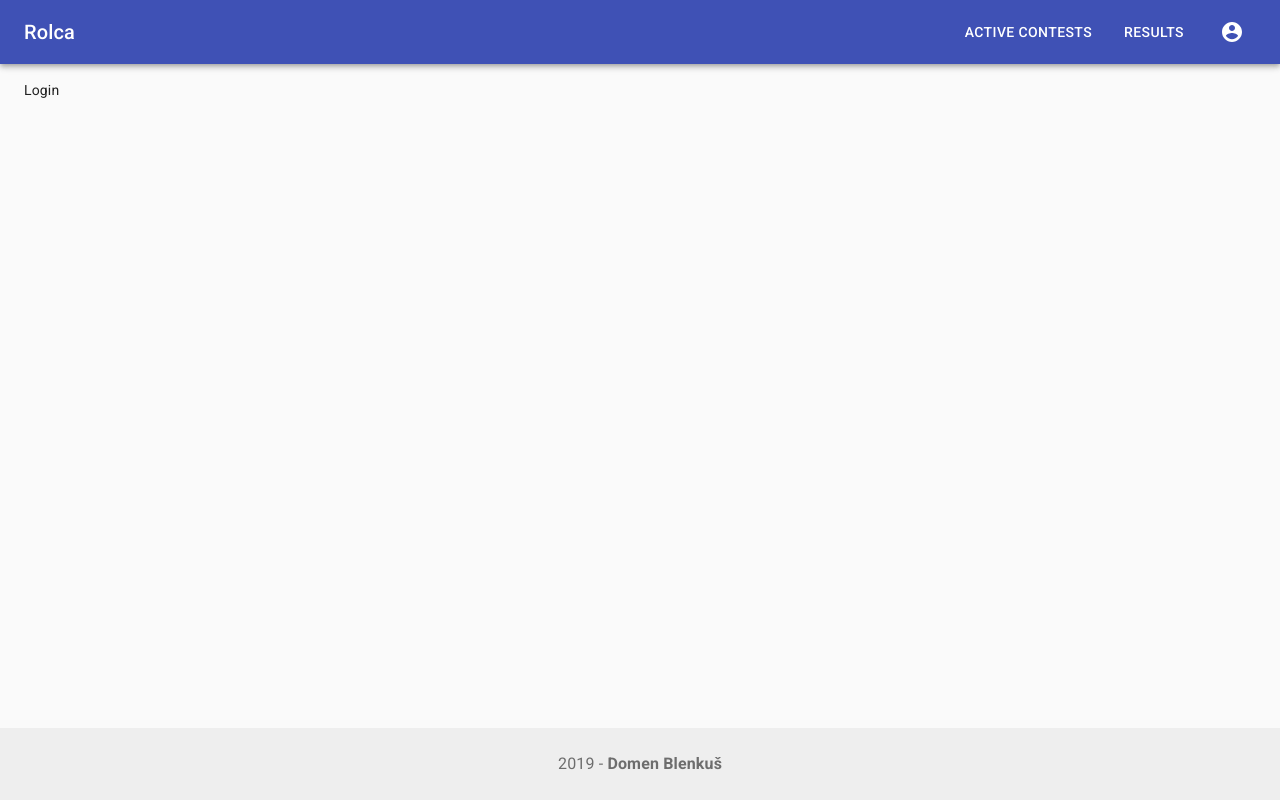
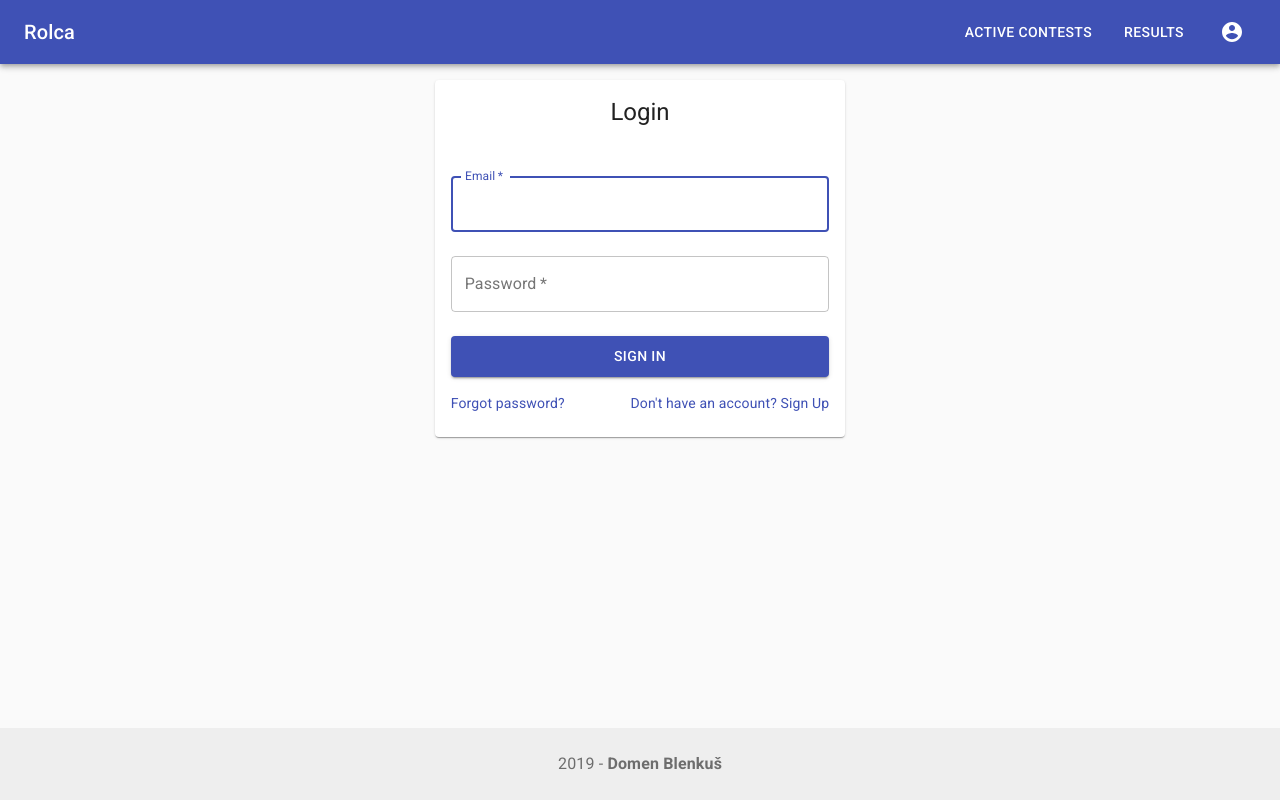
Before and after one commit to dblenkus/rolca-ui, a React (Create React App) app: page /login in a window 1280 px wide. Built offline with nearby package versions, Linux system fonts and the light colour scheme.

Commit message:
Add login

```diff
--- a/package.json
+++ b/package.json
@@ -5,6 +5,7 @@
     "dependencies": {
         "@material-ui/core": "^4.9.7",
         "@material-ui/icons": "^4.9.1",
+        "@material-ui/lab": "^4.0.0-alpha.51",
         "@testing-library/jest-dom": "^4.2.4",
         "@testing-library/react": "^9.3.2",
         "@testing-library/user-event": "^7.1.2",
@@ -13,6 +14,7 @@
         "@types/node": "^12.0.0",
         "@types/react": "^16.9.0",
         "@types/react-dom": "^16.9.0",
+        "axios": "^0.19.2",
         "lodash": "^4.17.15",
         "react": "^16.13.1",
         "react-dom": "^16.13.1",
--- /dev/null
+++ b/src/components/Auth/AuthProvider.tsx
@@ -0,0 +1,76 @@
+import React from 'react';
+
+import { isEmpty } from 'lodash';
+
+import UserService from '../../services/UserService';
+
+interface AuthProviderProps {
+    children: React.ReactNode;
+}
+
+interface AuthProviderState {
+    user: {} | { token: string; expires: string };
+}
+
+export const userContext = React.createContext({
+    user: {},
+    login: (email: string, password: string) => {},
+    logout: () => {},
+    isLoggedIn: (): boolean => {
+        return false;
+    },
+});
+
+class AuthProvider extends React.Component<AuthProviderProps, AuthProviderState> {
+    state = {
+        user: {},
+    };
+
+    constructor(props: AuthProviderProps) {
+        super(props);
+
+        this.state = { user: this.loadData() };
+    }
+
+    saveData = (data: any) => {
+        localStorage.setItem('token', JSON.stringify(data));
+    };
+
+    loadData = () => {
+        const tokenString = localStorage.getItem('token');
+        if (!tokenString) return {};
+
+        let user = {};
+        try {
+            user = JSON.parse(tokenString);
+        } catch {
+            localStorage.removeItem('token');
+        }
+        return user;
+    };
+
+    login = async (email: string, password: string): Promise<void> => {
+        const { data } = await UserService.login(email, password);
+        this.setState({ user: data });
+        this.saveData(data);
+    };
+
+    logout = () => {
+        this.setState({ user: {} });
+        this.saveData({});
+    };
+
+    isLoggedIn = (): boolean => !isEmpty(this.state.user);
+
+    render() {
+        const context = {
+            user: this.state.user,
+            login: this.login,
+            logout: this.logout,
+            isLoggedIn: this.isLoggedIn,
+        };
+        return <userContext.Provider value={context}>{this.props.children}</userContext.Provider>;
+    }
+}
+
+export default AuthProvider;
--- /dev/null
+++ b/src/components/Auth/Login.tsx
@@ -0,0 +1,36 @@
+import React from 'react';
+
+import { Card, CardContent, CardHeader, Grid, Link } from '@material-ui/core';
+
+import LoginForm from './LoginForm';
+
+interface LoginProps {
+    location?: string;
+}
+
+const Login: React.FC<LoginProps> = () => (
+    <Grid container justify="center">
+        <Grid item xs={12} sm={6} md={4}>
+            <Card>
+                <CardHeader title="Login" titleTypographyProps={{ align: 'center' }} />
+                <CardContent>
+                    <LoginForm />
+                    <Grid container>
+                        <Grid item xs>
+                            <Link href="#" variant="body2">
+                                Forgot password?
+                            </Link>
+                        </Grid>
+                        <Grid item>
+                            <Link href="#" variant="body2">
+                                Don't have an account? Sign Up
+                            </Link>
+                        </Grid>
+                    </Grid>
+                </CardContent>
+            </Card>
+        </Grid>
+    </Grid>
+);
+
+export default Login;
--- /dev/null
+++ b/src/components/Auth/LoginForm.tsx
@@ -0,0 +1,145 @@
+import React from 'react';
+
+import { Button } from '@material-ui/core';
+import { Theme, withStyles, WithStyles } from '@material-ui/core/styles';
+import { Alert } from '@material-ui/lab';
+
+import { Redirect, RouteComponentProps, withRouter } from 'react-router-dom';
+
+import InputField, { IInputChangeEvent } from '../Field/InputField';
+
+import { userContext } from './AuthProvider';
+
+interface LoginFormProps extends WithStyles<typeof styles>, RouteComponentProps {}
+
+interface IFields {
+    email: string;
+    password: string;
+    [key: string]: string;
+}
+
+interface Errors {
+    email: null | Array<string>;
+    password: null | Array<string>;
+    non_field_errors: null | Array<string>;
+    [key: string]: any;
+}
+
+interface LoginFormState {
+    fields: IFields;
+    errors: Errors;
+    redirect: boolean;
+}
+
+interface LocationState {
+    from?: { pathname: string };
+}
+
+const styles = ({ spacing }: Theme) => ({
+    submit: {
+        margin: spacing(2, 0, 2),
+        padding: spacing(1),
+    },
+    alert: {
+        margin: spacing(2, 0, 0),
+    },
+});
+
+class LoginForm extends React.Component<LoginFormProps, LoginFormState> {
+    static contextType = userContext;
+
+    state = {
+        fields: {
+            email: '',
+            password: '',
+        },
+        errors: {
+            email: null,
+            password: null,
+            non_field_errors: null,
+        },
+        redirect: false,
+    };
+
+    handleLogin = async (event: React.FormEvent): Promise<void> => {
+        event.preventDefault();
+        try {
+            const { email, password } = this.state.fields;
+            await this.context.login(email, password);
+            this.setState({ redirect: true });
+        } catch (error) {
+            this.setState({ errors: error.response.data });
+        }
+    };
+
+    onInputChange = ({ name, value }: IInputChangeEvent): void => {
+        this.setState((state) => {
+            const fields: IFields = Object.assign({}, state.fields);
+            const errors: Errors = Object.assign({}, state.errors);
+            fields[name] = value;
+            errors[name] = null;
+            errors.non_field_errors = null;
+            return { fields, errors };
+        });
+    };
+
+    getError = (field: string): string => {
+        const errors: Errors = this.state.errors;
+        return errors[field] ? errors[field].join(' ') : null;
+    };
+
+    render() {
+        const { redirect } = this.state;
+        if (redirect) {
+            const { location } = this.props;
+            const state = location.state as LocationState;
+            const from = state?.from?.pathname || '/';
+            return <Redirect to={from} />;
+        }
+
+        const { classes } = this.props;
+
+        return (
+            <form onSubmit={this.handleLogin}>
+                <InputField
+                    name="email"
+                    label="Email"
+                    value={this.state.fields.email}
+                    error={this.getError('email')}
+                    autoComplete="email"
+                    autoFocus
+                    required
+                    onChange={this.onInputChange}
+                />
+                <InputField
+                    name="password"
+                    label="Password"
+                    value={this.state.fields.password}
+                    error={this.getError('password')}
+                    autoComplete="current-password"
+                    type="password"
+                    required
+                    onChange={this.onInputChange}
+                />
+                {this.getError('non_field_errors') !== null ? (
+                    <Alert severity="error" className={classes.alert}>
+                        {this.getError('non_field_errors')}
+                    </Alert>
+                ) : (
+                    false
+                )}
+                <Button
+                    type="submit"
+                    fullWidth
+                    variant="contained"
+                    color="primary"
+                    className={classes.submit}
+                >
+                    Sign In
+                </Button>
+            </form>
+        );
+    }
+}
+
+export default withStyles(styles)(withRouter(LoginForm));
--- /dev/null
+++ b/src/components/Auth/PrivateRoute.tsx
@@ -0,0 +1,29 @@
+import React from 'react';
+import { Route, RouteProps, Redirect } from 'react-router-dom';
+
+import { userContext } from '../../components/Auth/AuthProvider';
+
+const PrivateRoute: React.FC<RouteProps> = ({ children, component, ...rest }) => {
+    const user = React.useContext(userContext);
+
+    return (
+        <Route
+            {...rest}
+            render={({ location }) =>
+                // fakeAuth.isAuthenticated ? (
+                user.isLoggedIn() ? (
+                    React.createElement(component || '')
+                ) : (
+                    <Redirect
+                        to={{
+                            pathname: '/login',
+                            state: { from: location },
+                        }}
+                    />
+                )
+            }
+        />
+    );
+};
+
+export default PrivateRoute;
--- a/src/components/Field/InputField.tsx
+++ b/src/components/Field/InputField.tsx
@@ -11,6 +11,7 @@ interface InputFieldProps {
     name: string;
     label: string;
     value: string;
+    error: string | null;
     autoComplete: string;
     type: string;
     required: boolean;
@@ -23,6 +24,7 @@ class InputField extends React.Component<InputFieldProps> {
     static defaultProps = {
         type: 'text',
         value: '',
+        error: 'null',
         required: false,
         rows: 1,
         autoFocus: false,
@@ -35,7 +37,17 @@ class InputField extends React.Component<InputFieldProps> {
     };
 
     render(): React.ReactNode {
-        const { autoComplete, autoFocus, label, name, required, rows, type, value } = this.props;
+        const {
+            autoComplete,
+            autoFocus,
+            label,
+            name,
+            required,
+            rows,
+            type,
+            value,
+            error,
+        } = this.props;
 
         return (
             <TextField
@@ -52,6 +64,8 @@ class InputField extends React.Component<InputFieldProps> {
                 autoFocus={autoFocus}
                 onChange={this.onChange}
                 value={value}
+                error={error !== null}
+                helperText={error || ''}
             />
         );
     }
--- a/src/components/Header/Header.tsx
+++ b/src/components/Header/Header.tsx
@@ -47,7 +47,7 @@ const Header: React.FC = () => {
                 >
                     Results
                 </Link>
-                <Dropdown loggedin={false} />
+                <Dropdown />
             </Toolbar>
         </AppBar>
     );
--- /dev/null
+++ b/src/services/Base.ts
@@ -0,0 +1,23 @@
+import axios, { AxiosInstance, AxiosRequestConfig } from 'axios';
+
+let config: AxiosRequestConfig = {
+    baseURL: 'http://localhost:8080/api/v1',
+    headers: {
+        Accept: 'application/json',
+        'Content-Type': 'application/json',
+    },
+};
+
+const apiClient: AxiosInstance = axios.create(config);
+
+const authInterceptor = (config: AxiosRequestConfig): AxiosRequestConfig => {
+    // let token = store.getters['user/getToken'];
+    // if (token) {
+    //     config.headers['Authorization'] = `Token ${token}`;
+    // }
+    return config;
+};
+
+apiClient.interceptors.request.use(authInterceptor);
+
+export { apiClient };
--- /dev/null
+++ b/src/services/UserService.ts
@@ -0,0 +1,9 @@
+import { AxiosPromise } from 'axios';
+
+import { apiClient } from './Base';
+
+export default {
+    login(email: string, password: string): AxiosPromise {
+        return apiClient.post('/login', { email, password });
+    },
+};
--- a/src/views/Login.tsx
+++ b/src/views/Login.tsx
@@ -1,5 +1,7 @@
 import React from 'react';
 
-const LoginView = () => <>Login</>;
+import Login from '../components/Auth/Login';
+
+const LoginView = () => <Login />;
 
 export default LoginView;
```
Also changed, not shown: src/App.tsx (+6 -1 lines), src/components/Header/Dropdown.tsx (+23 -9 lines).
